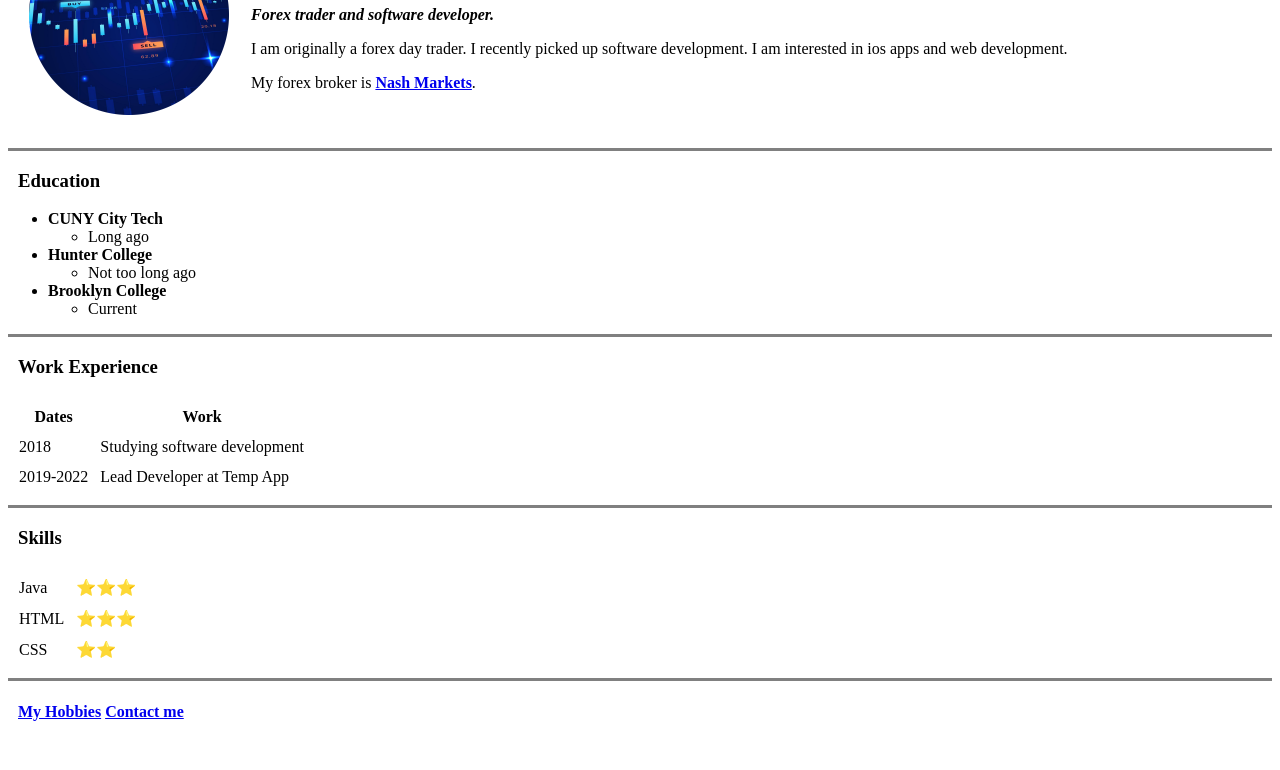
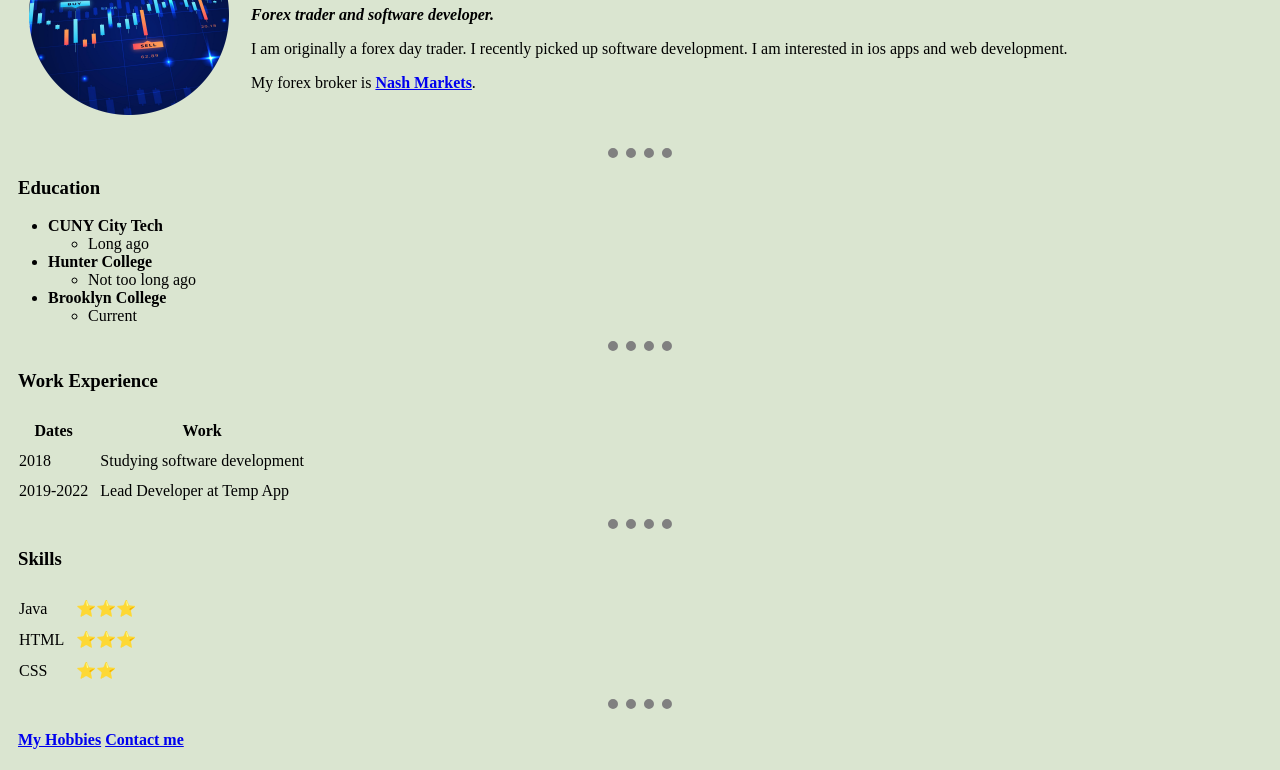
Before and after one commit to alexpisarenko/cv, a plain HTML site: page index.html in a window 1280 px wide. Shown: the part 114-884 px from the top of the page. Before the commit the page ends 856 px from the top, so only its background shows below. Drawn offline with Linux system fonts and the light colour scheme.

Commit message:
added css code

```diff
--- a/index.html
+++ b/index.html
@@ -1,12 +1,27 @@
 <!DOCTYPE html>
-<!--[if lt IE 7]>      <html class="no-js lt-ie9 lt-ie8 lt-ie7"> <![endif]-->
-<!--[if IE 7]>         <html class="no-js lt-ie9 lt-ie8"> <![endif]-->
-<!--[if IE 8]>         <html class="no-js lt-ie9"> <![endif]-->
-<!--[if gt IE 8]>      <html class="no-js"> <!--<![endif]-->
 <html>
     <head>
         <meta charset="utf-8">
         <title>Alex's Personal Site</title>
+
+        <style>
+
+            body {
+                background-color:#DAE5D0;
+            }
+
+            hr {
+                border-style: none;
+                border-top-style: dotted;
+                border-color: grey;
+                border-width: 10px;
+                width: 5%;
+            }
+
+
+
+
+        </style>
     </head>
     <body>
         <table cellspacing="20">
@@ -23,7 +38,7 @@
 
 
 
-        <hr size="3" noshade>
+        <hr>
         <h3 style="padding-left: 10px;">Education</h3>
         <ul>
             <li><strong>CUNY City Tech</strong></li>
@@ -40,7 +55,7 @@
             </ul>
         </ul>
 
-        <hr size="3" noshade>
+        <hr>
 
         <h3 style="padding-left: 10px;">Work Experience</h3>
 
@@ -63,7 +78,7 @@
             </tbody>
 
         </table>
-        <hr size="3" noshade>
+        <hr>
 
         <h3 style="padding-left: 10px;">Skills</h3>
 
@@ -85,7 +100,7 @@
             </tbody>
         </table>
 
-        <hr size="3" noshade>
+        <hr>
 
         <h4 style="padding-left: 10px;">
         <a href="hobbies.html">My Hobbies</a>
```
